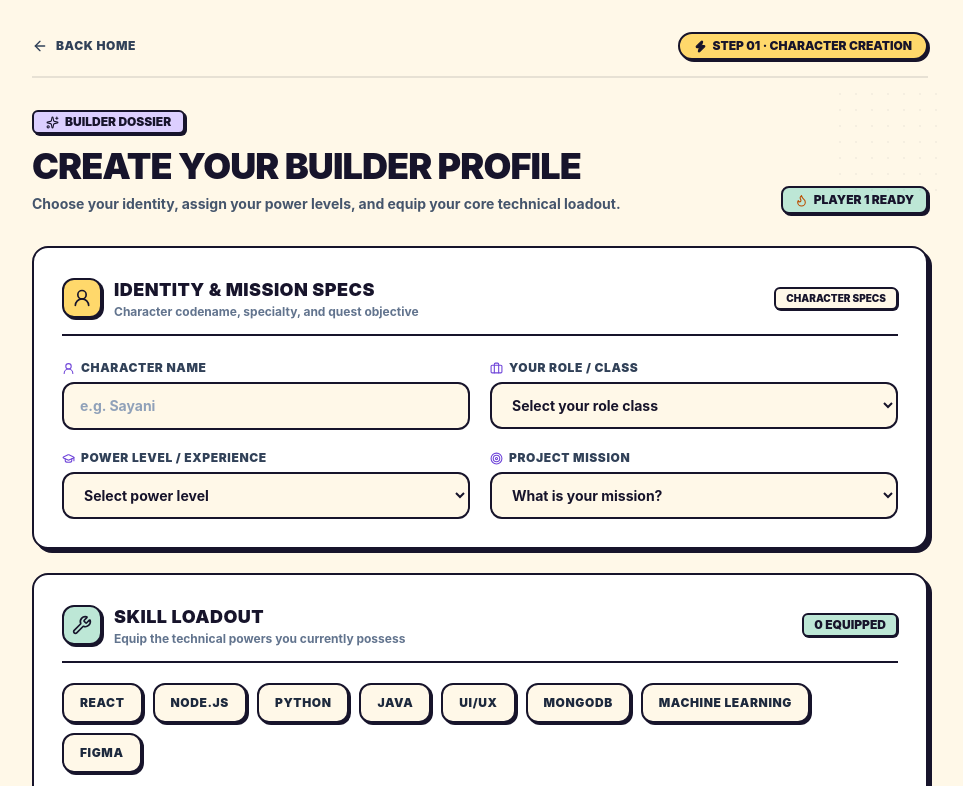
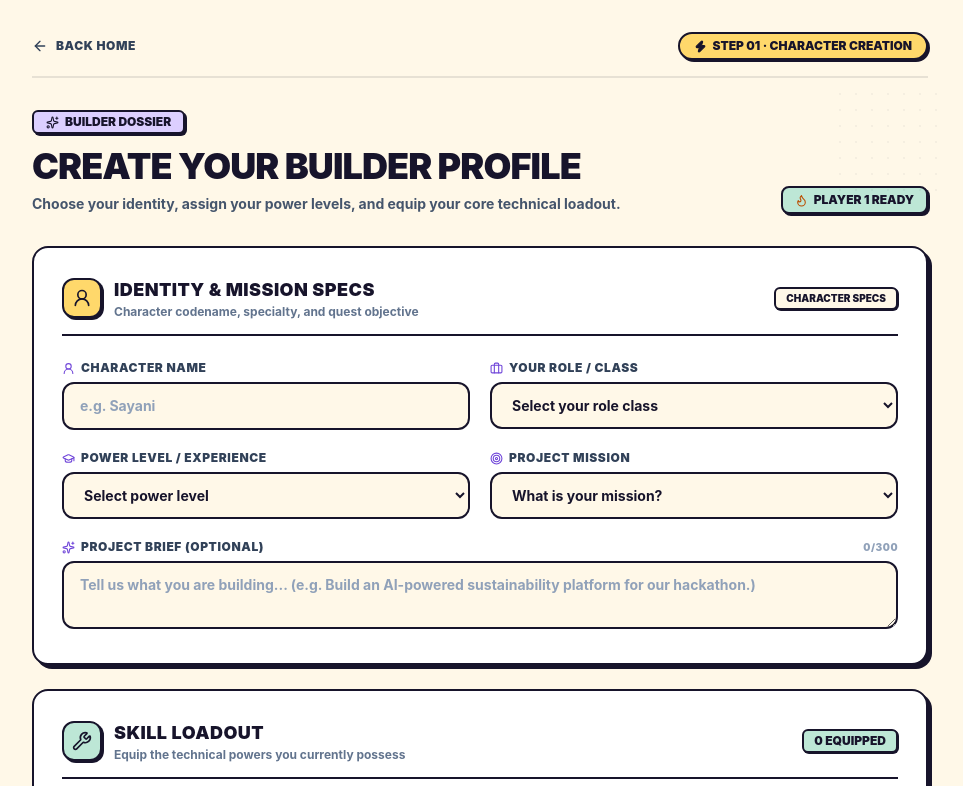
Before and after one commit to sayanic601-debug/TeamFuse, a React (Vite) app: page /create-profile in a window 1280 px wide. Shown: the top 786 px of the page, without its empty margins (160-1123 px from the left). Built offline with nearby package versions, Linux system fonts and the light colour scheme.

Commit message:
feat: Updated profile section

```diff
--- a/src/pages/CreateProfile.jsx
+++ b/src/pages/CreateProfile.jsx
@@ -31,6 +31,7 @@ function CreateProfile() {
   const [role, setRole] = useState(savedProfile?.role || "")
   const [experience, setExperience] = useState(savedProfile?.experience || "")
   const [projectGoal, setProjectGoal] = useState(savedProfile?.projectGoal || "")
+  const [projectBrief, setProjectBrief] = useState(savedProfile?.projectBrief || "")
   const [selectedSkills, setSelectedSkills] = useState(savedProfile?.skills || [])
   const [lookingFor, setLookingFor] = useState(savedProfile?.lookingFor || [])
 
@@ -83,6 +84,7 @@ function CreateProfile() {
       role: roleVal,
       experience: experience || e.target.experience.value,
       projectGoal: projectGoal || e.target.projectGoal.value,
+      projectBrief: projectBrief.trim(),
       skills: selectedSkills,
       lookingFor,
       emoji: userEmoji,
@@ -272,6 +274,28 @@ function CreateProfile() {
                   <option value="Personal Project">Personal Project</option>
                 </select>
               </div>
+
+              {/* Project Brief (Optional, max 300 chars) */}
+              <div className="sm:col-span-2">
+                <div className="mb-1.5 flex items-center justify-between">
+                  <label className="flex items-center gap-1.5 text-xs font-black uppercase tracking-wider text-slate-700">
+                    <Sparkles size={13} className="text-[#7046D9]" />
+                    Project Brief (Optional)
+                  </label>
+                  <span className="text-[10px] font-black uppercase tracking-wider text-slate-400">
+                    {projectBrief.length}/300
+                  </span>
+                </div>
+                <textarea
+                  name="projectBrief"
+                  value={projectBrief}
+                  onChange={(e) => setProjectBrief(e.target.value)}
+                  maxLength={300}
+                  rows={2}
+                  placeholder="Tell us what you are building... (e.g. Build an AI-powered sustainability platform for our hackathon.)"
+                  className="w-full rounded-xl border-2 border-[#17142B] bg-[#FFF8E8] px-4 py-3 text-sm font-bold text-[#17142B] outline-none transition placeholder:text-slate-400 focus:bg-white focus:ring-2 focus:ring-[#7046D9]"
+                />
+              </div>
             </div>
           </section>
 
```
